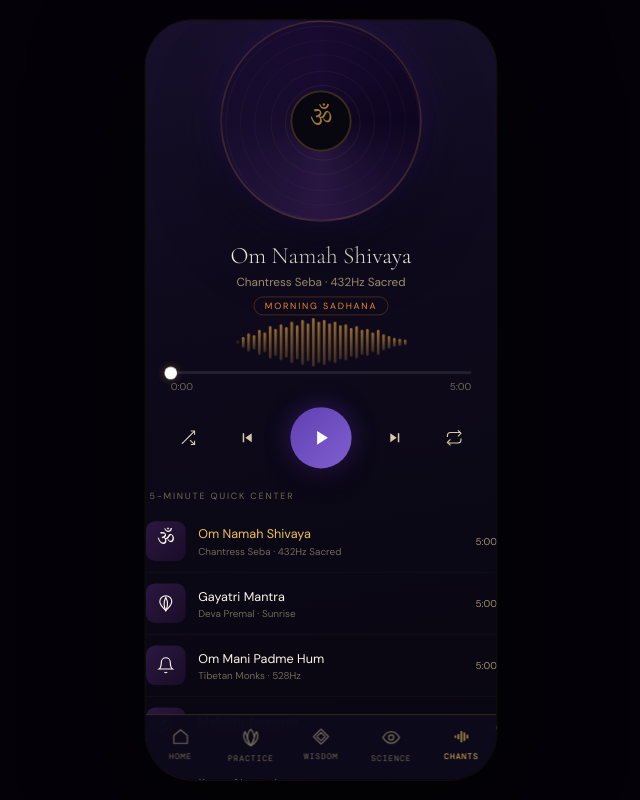
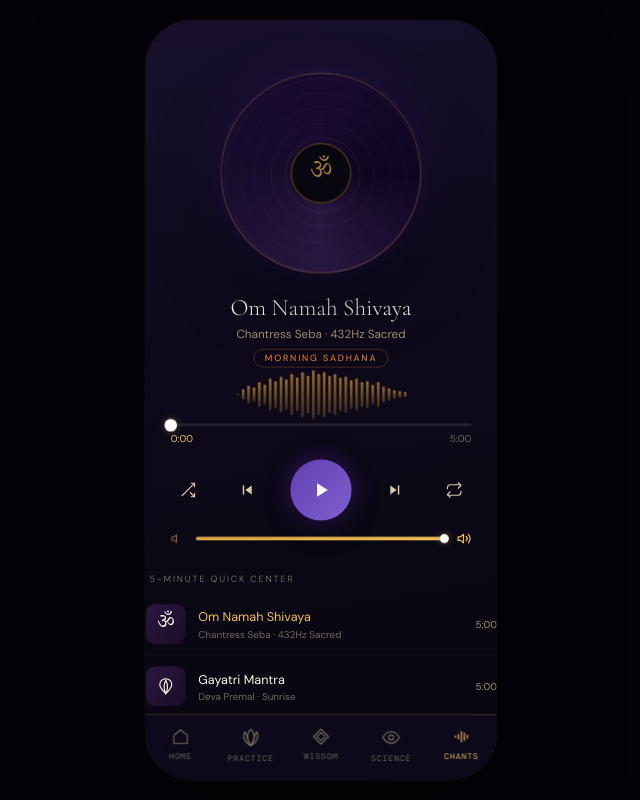
Before and after one commit to tejastarun007/Antahkarana-Cure-to-Brain-Rot, a Next.js app: page /chants in a window 1280 px wide. Shown: the whole page, without its empty margins (319-959 px from the left). Built offline with nearby package versions, Linux system fonts and the light colour scheme.

Commit message:
feat: add chants volume slider and fix top nav alignment

```diff
--- a/src/app/(app)/chants/page.tsx
+++ b/src/app/(app)/chants/page.tsx
@@ -44,6 +44,7 @@ export default function ChantsPage() {
   const [playing, setPlaying] = useState(false);
   const [progress, setProgress] = useState(0);
   const [duration, setDuration] = useState(1);
+  const [volume, setVolume] = useState(1);
 
   const audioRef = useRef<HTMLAudioElement | null>(null);
 
@@ -110,6 +111,12 @@ export default function ChantsPage() {
     }
   }, [curGroupIdx, curTrackIdx]);
 
+  useEffect(() => {
+    if (audioRef.current) {
+      audioRef.current.volume = volume;
+    }
+  }, [volume]);
+
   const togglePlay = () => {
     if (!audioRef.current) return;
 
@@ -175,7 +182,7 @@ export default function ChantsPage() {
 
   return (
     <div className="screen active" id="chants-screen" style={{ opacity: 1, pointerEvents: 'all' }}>
-
+      <TopBar />
       <div className="vinyl-wrap">
         <div className="vinyl-aura"></div>
         <div className={`vinyl ${playing ? 'spin' : ''}`}>
@@ -218,7 +225,7 @@ export default function ChantsPage() {
           </div>
         </div>
         <div className="pl-times">
-          <span>{curTime}</span>
+          <span style={{ color: 'var(--gold2)' }}>{curTime}</span>
           <span>{t.tot}</span>
         </div>
       </div>
@@ -245,6 +252,21 @@ export default function ChantsPage() {
         </button>
       </div>
 
+      <div style={{ display: 'flex', alignItems: 'center', gap: '14px', padding: '0 28px 18px', flexShrink: 0 }}>
+        <svg width="14" height="14" viewBox="0 0 24 24" fill="none" stroke="var(--gold)" strokeWidth="2" strokeLinecap="round" strokeLinejoin="round" style={{ opacity: 0.6 }}><polygon points="11 5 6 9 2 9 2 15 6 15 11 19 11 5"></polygon></svg>
+        <div className="pl-bar" style={{ flex: 1, height: '4px', background: 'rgba(212,150,60,.1)' }} onClick={(e) => {
+          const bar = e.currentTarget;
+          const r = bar.getBoundingClientRect();
+          const newVol = Math.max(0, Math.min(1, (e.clientX - r.left) / r.width));
+          setVolume(newVol);
+        }}>
+          <div className="pl-fill" style={{ width: `${volume * 100}%`, background: 'linear-gradient(90deg, var(--gold), var(--gold2))', transition: 'none' }}>
+            <div className="pl-thumb" style={{ width: '10px', height: '10px', top: '-3px', right: '-5px', boxShadow: '0 0 8px rgba(212,150,60,.5)' }}></div>
+          </div>
+        </div>
+        <svg width="16" height="16" viewBox="0 0 24 24" fill="none" stroke="var(--gold2)" strokeWidth="2" strokeLinecap="round" strokeLinejoin="round"><polygon points="11 5 6 9 2 9 2 15 6 15 11 19 11 5"></polygon><path d="M19.07 4.93a10 10 0 0 1 0 14.14M15.54 8.46a5 5 0 0 1 0 7.07"></path></svg>
+      </div>
+
       <div className="pl-queue scroll" style={{ paddingBottom: 'calc(var(--safe-bot) + 80px)' }}>
         {TRACK_GROUPS.map((group, gIdx) => (
           <div key={gIdx} style={{ marginBottom: '16px' }}>
--- a/src/app/globals.css
+++ b/src/app/globals.css
@@ -686,7 +686,7 @@ body{display:flex;align-items:center;justify-content:center;font-family:var(--sa
 /* Vinyl */
 .vinyl-wrap {
   flex-shrink:0; display:flex; align-items:center; justify-content:center;
-  padding-top:calc(var(--safe-top)+62px); position:relative;
+  padding-top:30px; position:relative;
 }
 .vinyl-aura {
   position:absolute; width:280px; height:280px; border-radius:50%;
```
